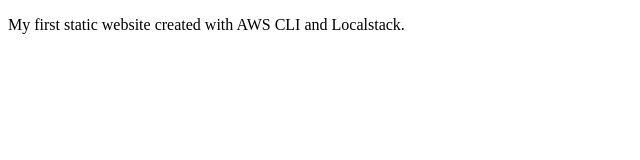
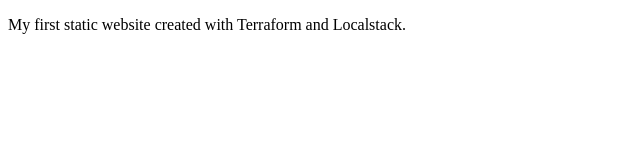
Before and after one commit to mariuszbyczek/proj_serverless, a plain HTML site: page terraform/www/index.html in a window 1280 px wide. Shown: the full height of the page, 0-640 px from the left. Drawn offline with Linux system fonts and the light colour scheme.

Commit message:
Update index.html

```diff
--- a/terraform/www/index.html
+++ b/terraform/www/index.html
@@ -4,6 +4,6 @@
         <title>Example</title>
     </head>
     <body>
-        <p>My first static website created with AWS CLI and Localstack.</p>
+        <p>My first static website created with Terraform and Localstack.</p>
     </body>
 </html>
```
